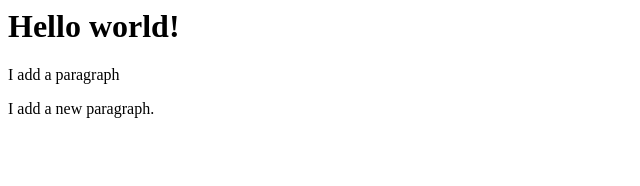
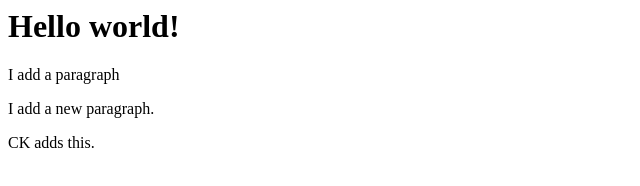
Before and after one commit to tanck09/newGitTest, a plain HTML site: page index.html in a window 1280 px wide. Shown: the full height of the page, 0-640 px from the left. Drawn offline with Linux system fonts and the light colour scheme.

Commit message:
Add a 3rd para.

```diff
--- a/index.html
+++ b/index.html
@@ -8,6 +8,7 @@
     </h1>
 	<p>I add a paragraph</p>
 	<p>I add a new paragraph.</p>
+	<p>CK adds this.</p>
 	<script src="main.js"></script>
 </body>
 </html>
```
